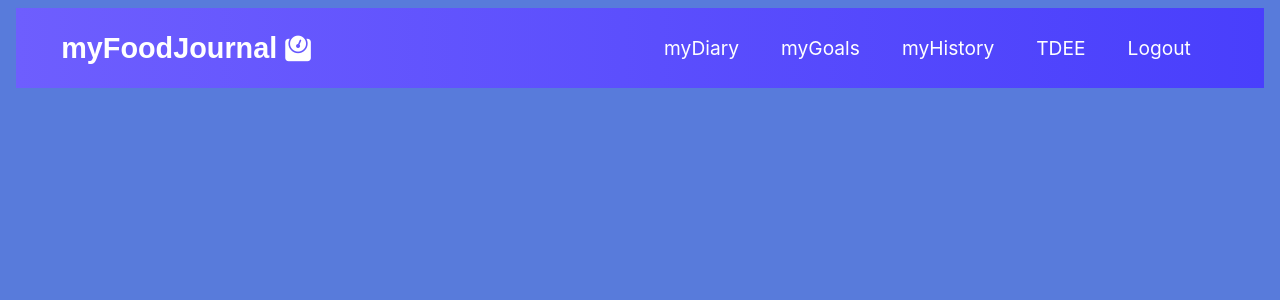
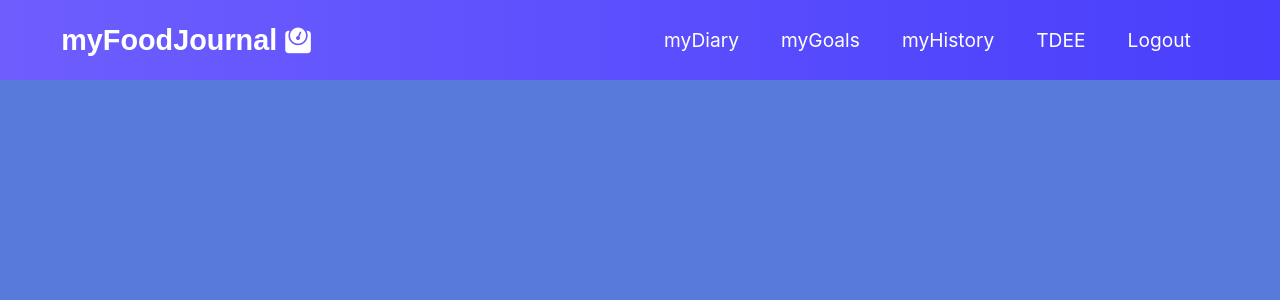
Before and after one commit to emrichmp/myFoodJournal-Frontend, a React (Create React App) app: page /#/ in a window 1280 px wide. Shown: the top 300 px of the page. Built offline with nearby package versions, Linux system fonts and the light colour scheme; a web font is replaced by a local one.

Commit message:
corrected styling error

```diff
--- a/src/App.css
+++ b/src/App.css
@@ -8,5 +8,4 @@ body {
   background-color: rgb(88, 123, 219);
   font-size: 1.2rem;
   color: white;
-  padding: 0.5rem 1rem;
 }
```
